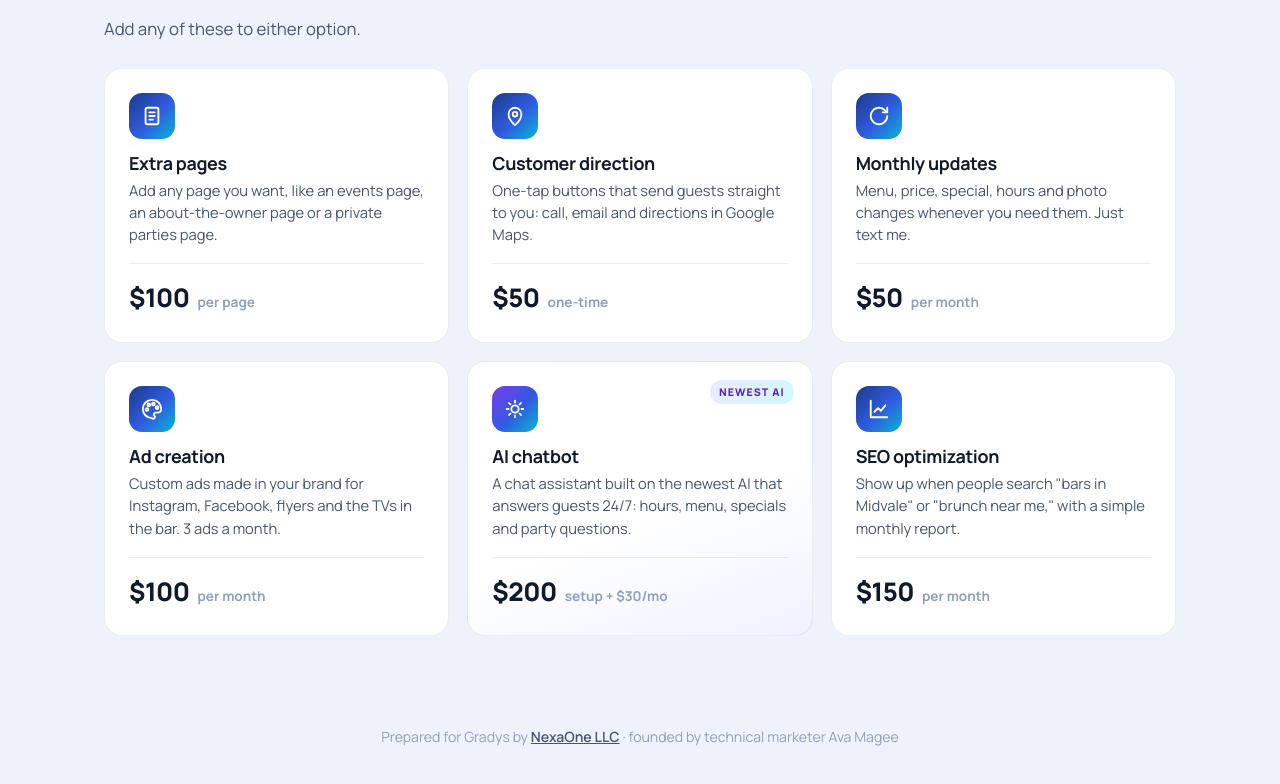
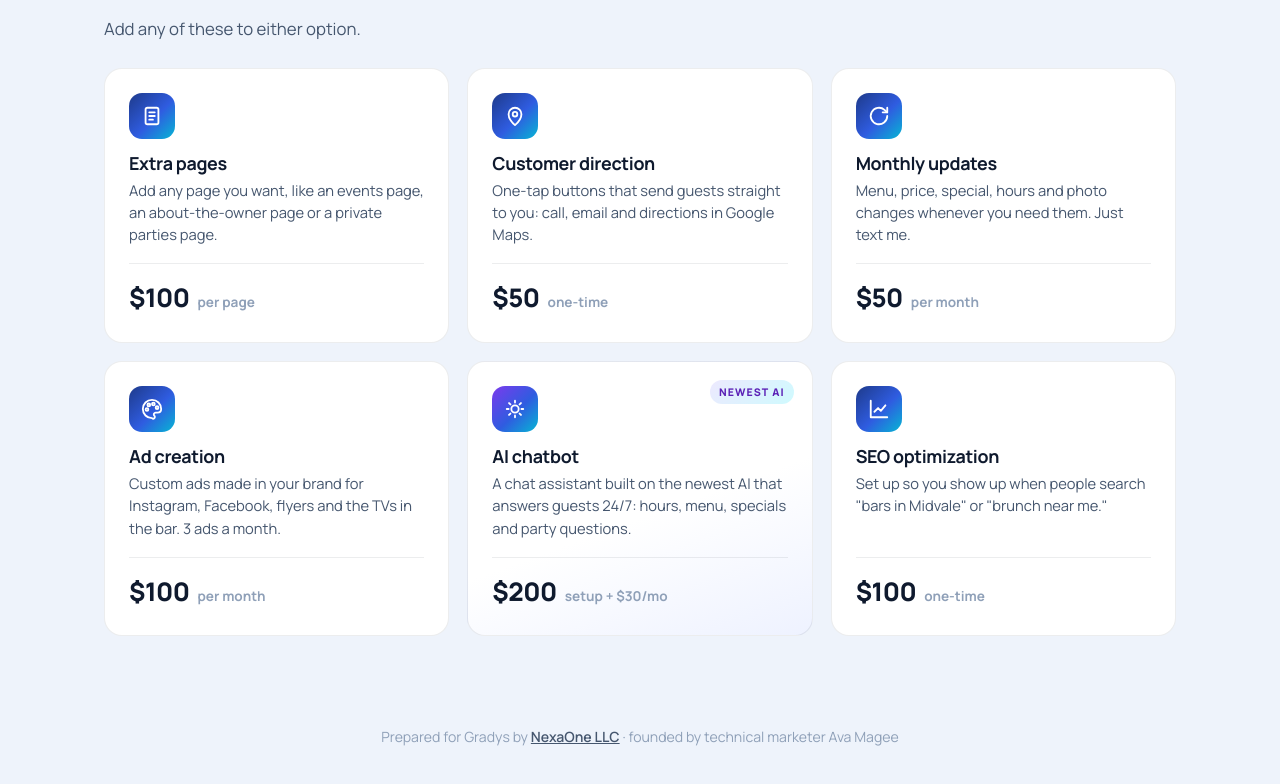
Before and after one commit to Aamagee/gradys-proposal, a plain HTML site: page index.html in a window 1280 px wide. Shown: the part 2253-3037 px from the top of the page. Drawn offline with Linux system fonts and the light colour scheme.

Commit message:
SEO optimization: $100 one-time fee
Co-Authored-By: Claude Opus 5.5 <noreply@anthropic.com>

```diff
--- a/index.html
+++ b/index.html
@@ -388,8 +388,8 @@
       <article class="addon-card">
         <div class="ac-icon"><svg viewBox="0 0 24 24"><path d="M3 3v18h18"/><path d="m7 15 4-4 3 3 5-6"/></svg></div>
         <h3>SEO optimization</h3>
-        <p>Show up when people search "bars in Midvale" or "brunch near me," with a simple monthly report.</p>
-        <div class="ac-price"><b>$150</b><span>per month</span></div>
+        <p>Set up so you show up when people search "bars in Midvale" or "brunch near me."</p>
+        <div class="ac-price"><b>$100</b><span>one-time</span></div>
       </article>
     </div>
   </div>
```
